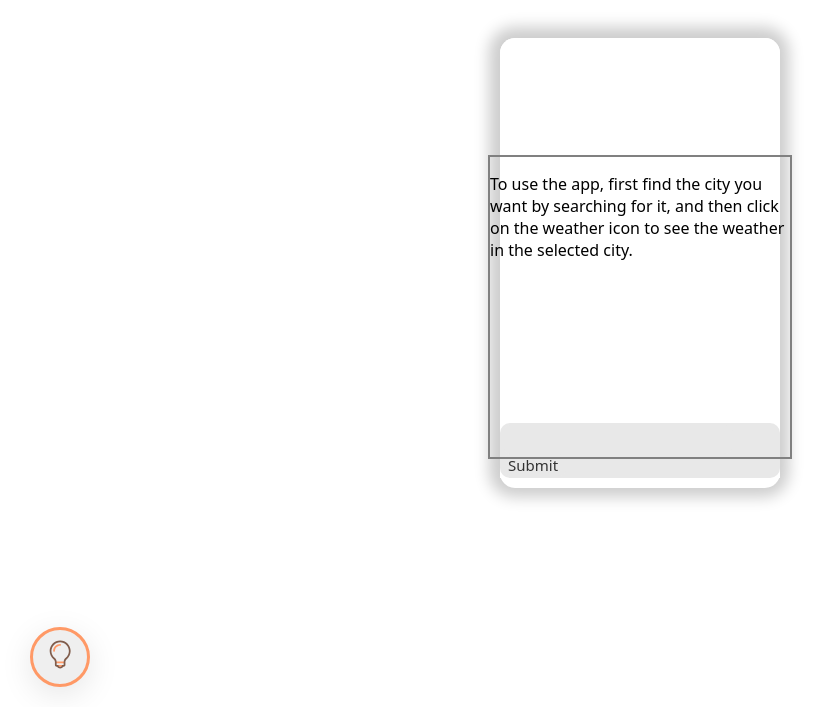
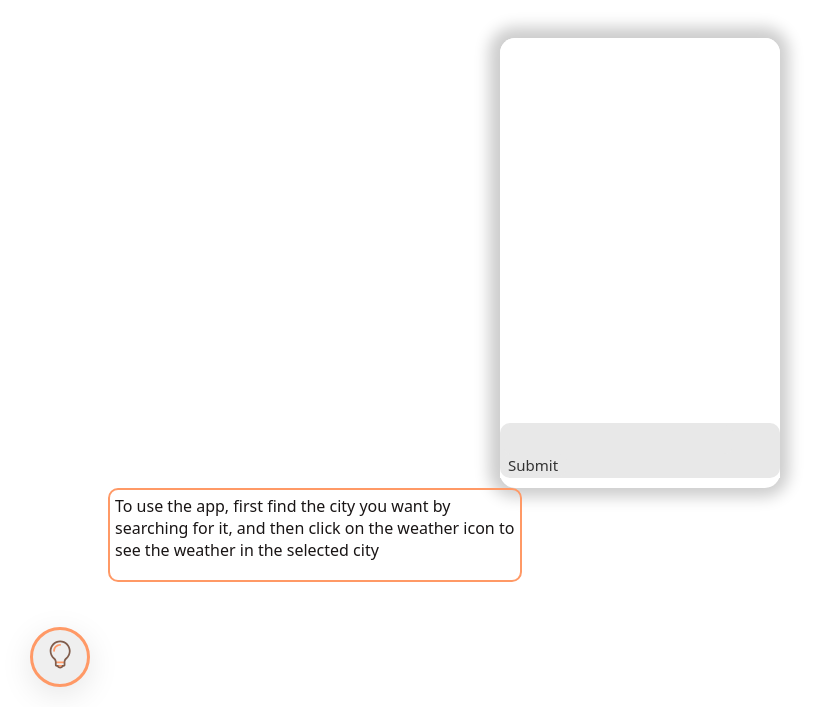
Before and after one commit to mohammadhossienkiyaie/weather-app, a plain HTML site: page Searchpage.html in a window 1280 px wide. Both pictures are taken after a click on the button 60 px from the left and 750 px from the top of the page. Shown: the part 93-800 px from the top of the page, without its empty margins (0-827 px from the left). Drawn offline with Linux system fonts and the light colour scheme.

Commit message:
add a tutorial button in searchpage

```diff
--- a/HomepageStyle.css
+++ b/HomepageStyle.css
@@ -1,6 +1,4 @@
-* {
-    background-color: rgb(87, 142, 236);
-    background-size: cover;
+* {    background-size: cover;
     background-repeat: no-repeat;
     background-position: center;
     background-attachment: fixed;
--- a/Searchpage.html
+++ b/Searchpage.html
@@ -21,17 +21,16 @@
             </div>
         </div>
     </div>
-    <div>
+    <div class="tutorialDiv">
         <button id="infoButton">
             <img src="/img/popup.svg" alt="tutorialIcon" class="tutorialIcon">
         </button>
-    </div>
-    <div class="popupBackground" id="popupBackgroundDiv">
-        <div class="popup" id="popupDiv">
-            <p>To use the app, first find the city you want by searching for it, and then click on the weather icon to
-                see the weather in the selected city.</p>
+        <div id="infoDiv" class="infoDiv">
+            <p class="hintText">To use the app, first find the city you want by searching for it, and then click on the weather icon to
+            see the weather in the selected city</p>
         </div>
     </div>
+
     <script src="searchPageScript.js"></script>
 </body>
 
--- a/SearchpageStyle.css
+++ b/SearchpageStyle.css
@@ -73,19 +73,20 @@
 .cityDiv {
     height: 30px;
     width: 400;
-    border: 1px solid rgb(59, 57, 57);
+    border: 2px solid rgb(85, 80, 80) ;
     margin: 3px;
     border-radius: 10px;
     padding: 5px;
-    background-color: rgb(59, 57, 57);
-    color: white;
+    background-color: white;
+    color: #333 ;
     cursor: pointer;
     font-size: 16px;
     font-family: system-ui, -apple-system, BlinkMacSystemFont, 'Segoe UI', Roboto, Oxygen, Ubuntu, Cantarell, 'Open Sans', 'Helvetica Neue', sans-serif;
+    overflow: hidden;
 }
 
 .cityDiv:hover {
-    border: 1px solid white;
+    border: 2px solid #FF9966;
 }
 
 .tutorialIcon {
@@ -113,36 +114,30 @@
     color: #333;
 }
 
-.popupBackground {
-    display: flex;
+.infoDiv {
+    border: 2px solid #FF9966;
+    border-radius: 10px;
+    width: 400px;
+    height: 80px;
+    padding: 5px;
+    position: relative;
+    left: 100px;
+    opacity: 0;
+    visibility: hidden;
+    transition: opacity 0.3s ease-out, transform 0.3s ease-out, visibility 0.3s;
+}
+.visibleDiv{
+    opacity: 1;
+    visibility: visible;
+}
+
+.hintText {
+    margin: 0px;
+    color: rgb(25, 21, 21);
+}
+
+.loadingList{
+    text-align: center;
     justify-content: center;
     align-items: center;
-    width: 100%;
-    height: 100%;
-    z-index: 999;
 }
-
-
-#popupDiv {
-    display: none;
-    height: 300px;
-    width: 300px;
-    border: 2px solid gray;
-}
-
-#popupDiv.popupActive {
-    display: flex;
-    position: fixed;
-    top: 50%;
-    left: 50%;
-    transform: translate(-50%, -50%);
-    height: 300px;
-    width: 300px;
-    border: 2px solid gray;
-    z-index: 1000;
-}
-
-.popupBody {
-    height: 100%;
-    overflow: hidden;
-}
--- a/searchPageScript.js
+++ b/searchPageScript.js
@@ -45,7 +45,7 @@ searchGeoInput.addEventListener('input', function () {
 });
 
 async function fetchCityData(query) {
-    resultGeoDiv.innerHTML = '<p>searching...</p>';
+    resultGeoDiv.innerHTML = '<p class="loadingList">searching...</p>';
     const fullSearchUrl = `${SEARCH_API_URL}?key=${API_KEY}&q=${query}`;
     try {
         const response = await fetch(fullSearchUrl);
@@ -74,13 +74,9 @@ async function fetchCityData(query) {
     }
 }
 
-// info button
-const popupBackground = document.getElementById('popupBackgroundDiv');
-const popupDiv = document.getElementById('popupDiv');
-const infoButton = document.getElementById('infoButton');
+const tutorialButton = document.getElementById('infoButton');
+const tutorialPopup = document.getElementById('infoDiv');
 
-infoButton.addEventListener('click', () => {
-    popupDiv.classList.toggle('popupActive');
-    popupBackground.classList.toggle('blurredContent');
-    console.log(popupBackground);
-});
+tutorialButton.addEventListener('click' , ()=>{
+    tutorialPopup.classList.toggle('visibleDiv');
+})
```
